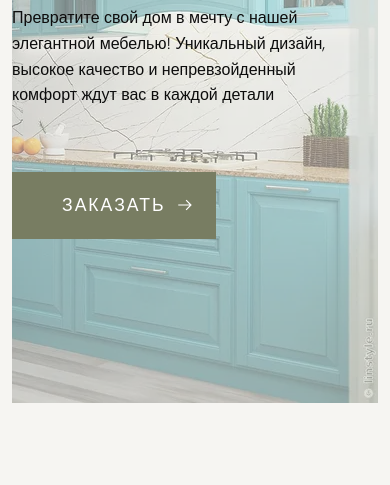
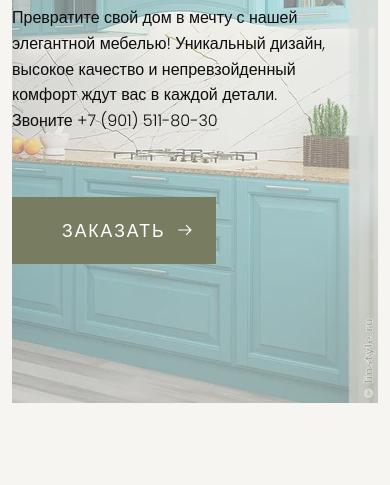
Before and after one commit to ruban-mebel/site, a plain HTML site: page index.html in a window 390 px wide. Shown: the part 359-844 px from the top of the page. Drawn offline with nearby package versions, Linux system fonts and the light colour scheme.

Commit message:
fix: phone promotion

```diff
--- a/index.html
+++ b/index.html
@@ -119,7 +119,7 @@
                   <div class="banner-item" style="background-image: url(images/banner-item2.webp); background-repeat: no-repeat; background-position: right; height: 682px;">
                     <div class="banner-content padding-large">
                       <h1 class="display-1 text-uppercase text-dark pb-2">Мебель под заказ</h1>
-                      <p>Превратите свой дом в мечту с нашей элегантной мебелью! Уникальный дизайн, высокое качество и непревзойденный комфорт ждут вас в каждой детали</p>
+                      <p>Превратите свой дом в мечту с нашей элегантной мебелью! Уникальный дизайн, высокое качество и непревзойденный комфорт ждут вас в каждой детали. Звоните +7 (901) 511-80-30</p>
                       <a href="#contacts" class="btn btn-medium btn-arrow position-relative mt-5">
                         <span class="text-uppercase">Заказать</span>
                         <svg class="arrow-right position-absolute" width="18" height="20">
```
